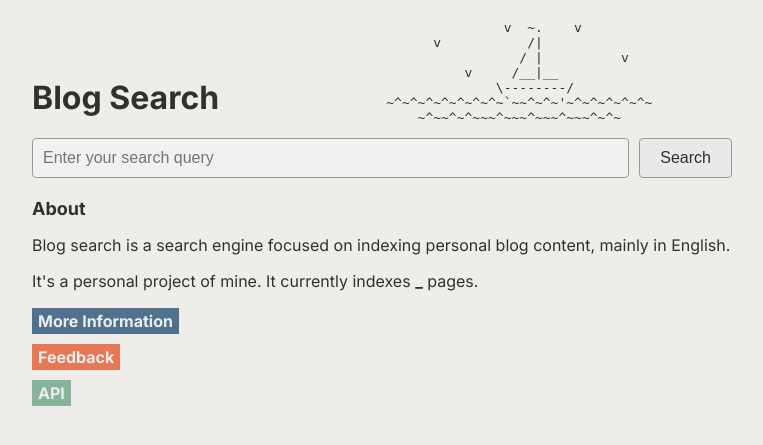
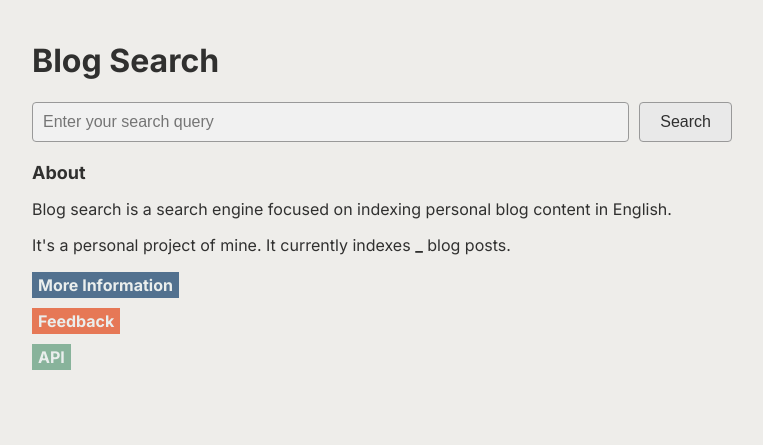
Before and after one commit to sawatkins/blog-search, a FastAPI app: page / in a window 1280 px wide. Shown: the top 445 px of the page, without its empty margins (258-1021 px from the left). Run offline with FastAPI, Linux system fonts and the light colour scheme.

Commit message:
styling changes

```diff
--- a/web/search_engine.py
+++ b/web/search_engine.py
@@ -57,7 +57,7 @@ class SearchEngine:
                 FROM pages_old
                 WHERE page_tsv @@ phraseto_tsquery('english', %s)
                 ORDER BY rank DESC
-                LIMIT 10
+                LIMIT 100
             """
             cursor.execute(sql, (query_words, query_words))
             results = cursor.fetchall()
@@ -65,7 +65,7 @@ class SearchEngine:
             return [
                 {
                     'title': row[0],
-                    'url': row[1],
+                    'url': row[1].strip("/"),
                     'date': row[2],
                     'text': row[3]
                 }
--- a/web/templates/index.html
+++ b/web/templates/index.html
@@ -119,7 +119,7 @@
 <body>
     <div style="display: flex; align-items: end; justify-content: flex-start;">
         <h1 style="margin-right: auto;"><a href="/" style="text-decoration: none; color: inherit;">Blog Search</a></h1>
-        <pre style="background-color: inherit; margin-top: 0; margin-left: auto; margin-right: auto">
+        <!-- <pre style="background-color: inherit; margin-top: 0; margin-left: auto; margin-right: auto">
                 v  ~.    v
        v           /|
                   / |          v
@@ -127,7 +127,7 @@
                \--------/
  ~^~^~^~^~^~^~^~`~~^~^~'~^~^~^~^~^~
      ~^~~^~^~~~^~~~^~~~^~~~^~^~
-</pre>
+</pre> -->
     </div>
     <form id="search-form">
         <input type="text" name="query" id="search-input" placeholder="Enter your search query" autofocus
@@ -138,8 +138,8 @@
     <div id="search-results">
         <!-- <h3>About</h3> -->
         <p style="font-size: large; margin: 16px 0px;"><strong>About</strong></p>
-        <p>Blog search is a search engine focused on indexing personal blog content, mainly in English.</p>
-        <p>It's a personal project of mine. It currently indexes <strong>{{ posts_size or '_' }}</strong> pages.</p>
+        <p>Blog search is a search engine focused on indexing personal blog content in English.</p>
+        <p>It's a personal project of mine. It currently indexes <strong>{{ posts_size or '_' }}</strong> blog posts.</p>
         <div style="margin-top: 20px;"></div>
 
         <div class="more-info-container">
@@ -162,7 +162,7 @@
             <p><span id="toggle-feedback" style="cursor: pointer; color: #EAEEED; background-color: #e67856; padding: 3px 6px; font-weight: bold;">Feedback</span></p>
             <div id="feedback-content" style="display: none;">
                 <ul>
-                    <li>Coming soon...</li>
+                    <li>Coming soon</li>
                 </ul>
             </div>
         </div>
--- a/web/templates/search_results.html
+++ b/web/templates/search_results.html
@@ -1,6 +1,6 @@
 <div id="search-results">
     <!-- <h2>Search Results</h2> -->
-    <p style="font-size: large; margin: 16px 0px;"><strong>Search Results</strong></p>
+    <!-- <p style="font-size: large; margin: 16px 0px;"><strong>Search Results</strong></p> -->
     {% if results %}
         <p style="font-size: 0.9rem;">Found {{ results|length }} results. {{ time }} seconds.</p>
         {% for post in results[:5] %}
@@ -14,6 +14,7 @@
             </div>
         {% endfor %}
     {% else %}
-        <p>No results found.</p>
+        <strong>No results found</strong>
+        <p>Try using fewer, more general keywords.</p>
     {% endif %}
 </div>
```
